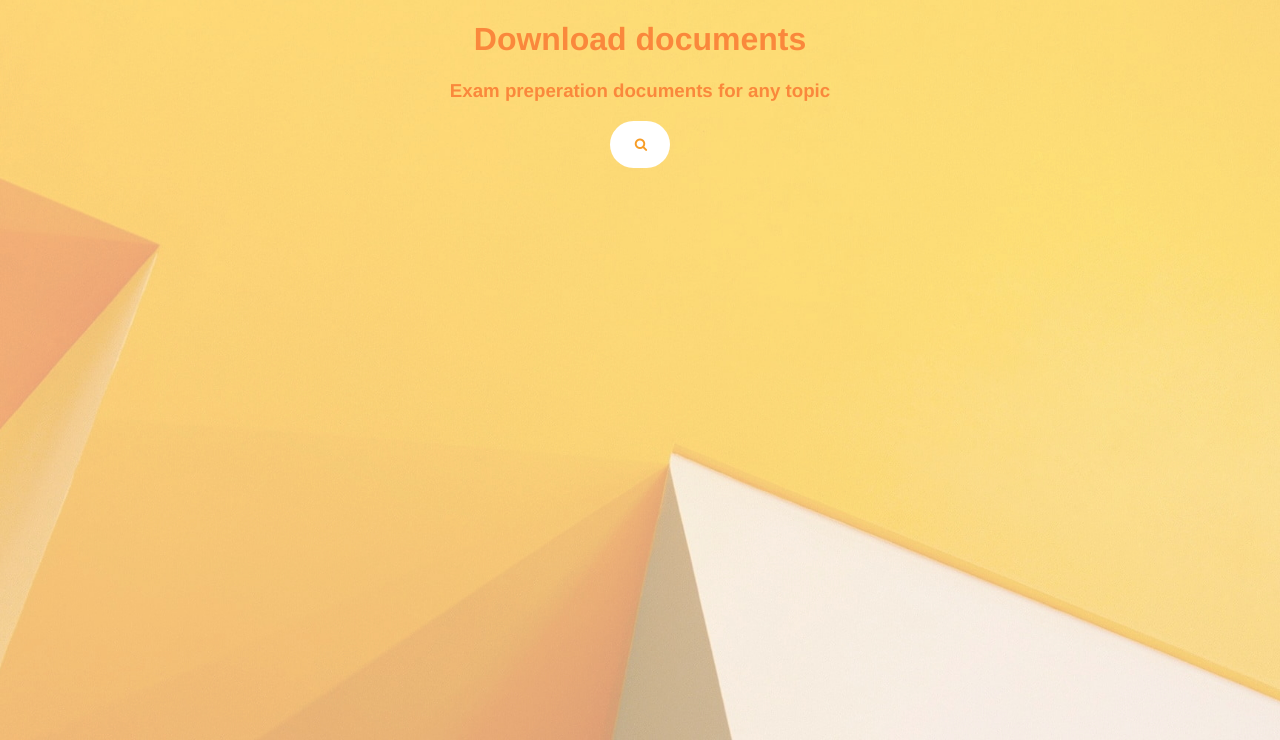
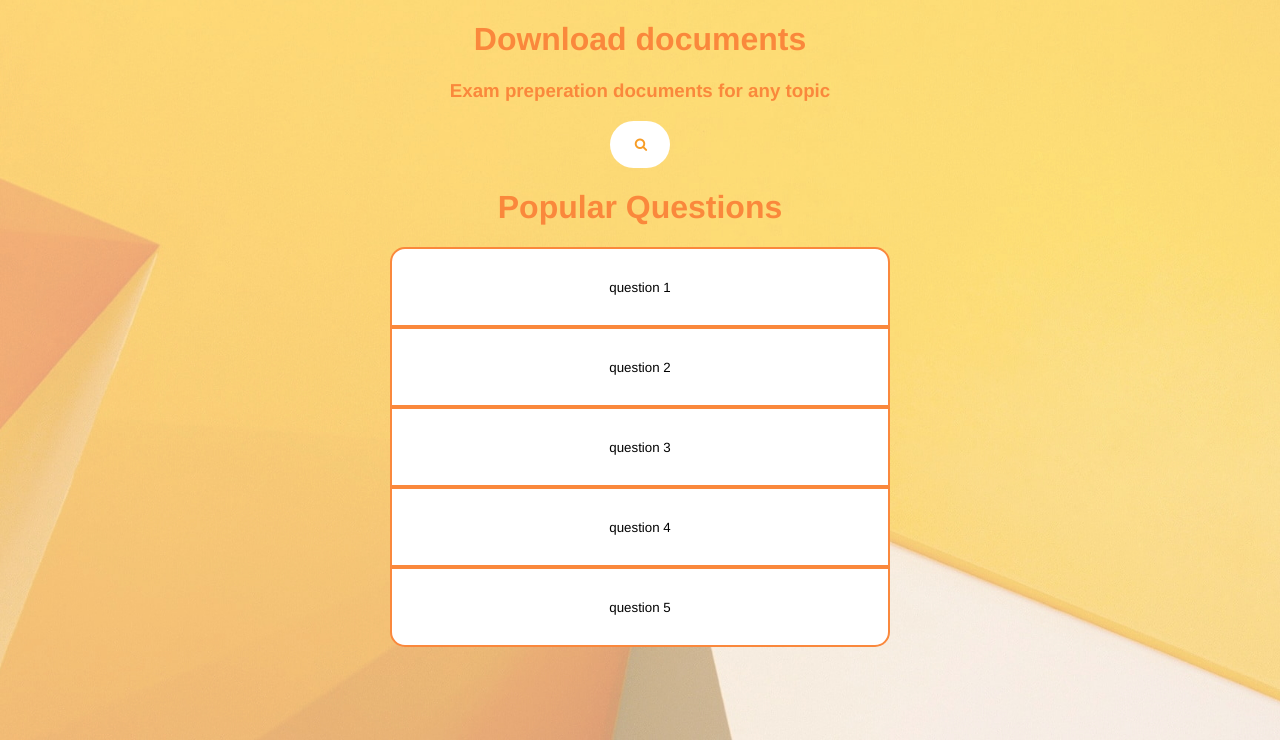
Before and after one commit to indiees/EXAMine, a Flask app: page /home in a window 1280 px wide. Shown: the part 60-800 px from the top of the page. Run offline with Flask 2, Linux system fonts and the light colour scheme; data that the repository does not hold is empty; parts of the project's set-up code (start-up, migrations or seed data) failed here and were passed over.

Commit message:
working on home page and finished liked questions page

```diff
--- a/application.py
+++ b/application.py
@@ -2,12 +2,13 @@ import datetime
 from flask import Flask, render_template, request, session, redirect, url_for
 #from flask_session import Session
 
-from tools.pages import login, home, register, question
+from tools.pages import login, home, register, question, liked_questions
 application = Flask(__name__)
 application.register_blueprint(login)
 application.register_blueprint(home)
 application.register_blueprint(register)
 application.register_blueprint(question)
+application.register_blueprint(liked_questions)
 #application.secret_key = "supersecretkey"
 
 @application.route('/')
--- a/static/script.js
+++ b/static/script.js
@@ -8,10 +8,6 @@ $(document).on("click", "#profile-modal-outer", function(data){
     }
 }
 )
-
-$(document).on("click", ".question", function(data){
-   // $(".answer").show()
-})
 
 $(document).on("click", ".question p", function(data){
    if (data.target.classList.contains("correct")){
@@ -36,3 +32,12 @@ $(document).on("click", "#thumbs-up", function(data){
     $("#thumbs-up-selected").hide()
     window.location.replace("/question/"+ questionID + "/unlike")
  })
+
+ $(document).on("click", "#view-liked-questions", function(data){
+   window.location="/liked_questions"
+})
+
+$(document).on("click", ".question-preview", function(data){
+    console.log(data.target)
+    window.location="/question/"+ data.target.id
+ })
--- a/static/style.css
+++ b/static/style.css
@@ -311,8 +311,9 @@ a{
     top: 65px;
     right: 10px;
     width: 150px;
-    height: 100px;
+    height: 120px;
     border-radius: 10px;
+    border:2px solid #fa883c;
     padding: 10px;
     text-align: center;
 }
@@ -330,7 +331,12 @@ a{
     border-color: #fa883c;
     background-color: #fa883c;
 
+}
 
+.view-liked-questions{
+    color: #ffffff;
+    border-color: #fa883c;
+    background-color: #fa883c;
 
 }
 
@@ -342,9 +348,9 @@ a{
 
 }
 
-.view-profile, .logout{
+.view-profile, .logout, .view-liked-questions{
     height: 30px;
-    width: 100px;
+    width: 145px;
     margin: 5px;
     font-size: 15px;
     position: relative;
@@ -411,3 +417,25 @@ a{
     margin: 10px;
     color: #fa883c;
 }
+
+.question-preview button{
+    background-color: #ffffff;
+    border:2px solid #fa883c;
+    width: 500px;
+    height: 80px;
+    margin: auto;
+    display: block;
+
+}
+
+.question-preview {
+    margin:auto;
+}
+
+.question-preview:first-child button{
+    border-radius: 15px 15px 0 0;
+}
+
+.question-preview:last-child button{
+    border-radius: 0px 0px 15px 15px;
+}
--- a/templates/home.html
+++ b/templates/home.html
@@ -15,7 +15,16 @@
         </button>
     </form>
 </div>
-<div class=top-categories>
 
+<h1 class="heading-content">Popular Questions </h1>
+
+<div>
+    {% for question in questions %}
+        <div class= question-preview id={{question.questionID}}>
+            <button id={{question.questionID}}>
+                {{question.question}}
+            </button>
+        </div>
+    {% endfor %}
 </div>
 {% endblock content %}
--- a/templates/partials/header.html
+++ b/templates/partials/header.html
@@ -1,7 +1,7 @@
 <div id=profile-modal-outer class= profile-modal-outer>
   <div class = profile-modal>
     <button class= view-profile> View Profile </button>
-    <button class= view-bookmark> View Bookmarked Documents </button>
+    <button class= view-liked-questions id=view-liked-questions> Liked Questions </button>
     <button class= logout> Logout</button>
   </div>
 </div>
--- a/tools/pages.py
+++ b/tools/pages.py
@@ -20,7 +20,47 @@ def show_login_process():
 home = Blueprint('home', __name__, template_folder='templates')
 @home.route('/home', methods=['GET'])
 def show_home():
-    return render_template('home.html')
+    popular_questions=[]
+    popular_questions_IDs=[]
+    dynamodb=boto3.resource("dynamodb")
+    table=dynamodb.Table("likes")
+    pop={
+        "1":0,
+        "2":0,
+        "3":0,
+        "4":0,
+        "5":0,
+    }
+    response=table.scan()
+    #calculating popularity of all items
+    for item in response ["Items"]:
+        if item["questionID"] in pop:
+            pop[item["questionID"]]+=1
+        else:
+            pop[item["questionID"]]=1
+    print(pop)
+    for i in range(0,5):
+        max_key=max(pop, key=pop.get)
+        popular_questions_IDs.append(
+            {
+                "questionID": max_key,
+                "num_likes": pop[max_key]
+            }
+        )
+        pop.pop(max_key)
+    print(popular_questions_IDs)
+    for question in popular_questions_IDs:
+        print(question)
+        popular_questions.append(
+            {
+                "questionID": question["questionID"],
+                "num_likes": question["num_likes"],
+                "question": "question "+ question["questionID"]  #manual for now
+
+            }
+        )
+
+    return render_template('home.html' ,questions=popular_questions)
 
 register = Blueprint('register', __name__, template_folder='templates')
 @register.route('/register')
@@ -91,6 +131,29 @@ def unlike_question (questionID):
 
     return redirect(url_for('question.show_question', questionID=questionID))
 
+liked_questions = Blueprint('liked_questions', __name__, template_folder='templates')
+@liked_questions.route('/liked_questions', methods=['GET'])
+def show_liked_questions():
+    questions=[]
+    dynamodb=boto3.resource("dynamodb")
+    table=dynamodb.Table("likes")
+
+    response=table.query(
+        IndexName="userID-index",
+        KeyConditionExpression=Key("userID").eq("1")
+    )
+    for item in response ["Items"]:
+        questions.append(
+            {
+                "question": "question " + item ["questionID"],
+                "questionID": item ["questionID"],
+            }
+
+        )
+    return render_template('liked_questions.html', questions=questions);
+
+
+
 '''
 logout = Blueprint('logout', __name__, template_folder='templates')
 @logout.route('/logout')
```
Also changed, not shown: templates/liked_questions.html (added, +15 -0 lines).
